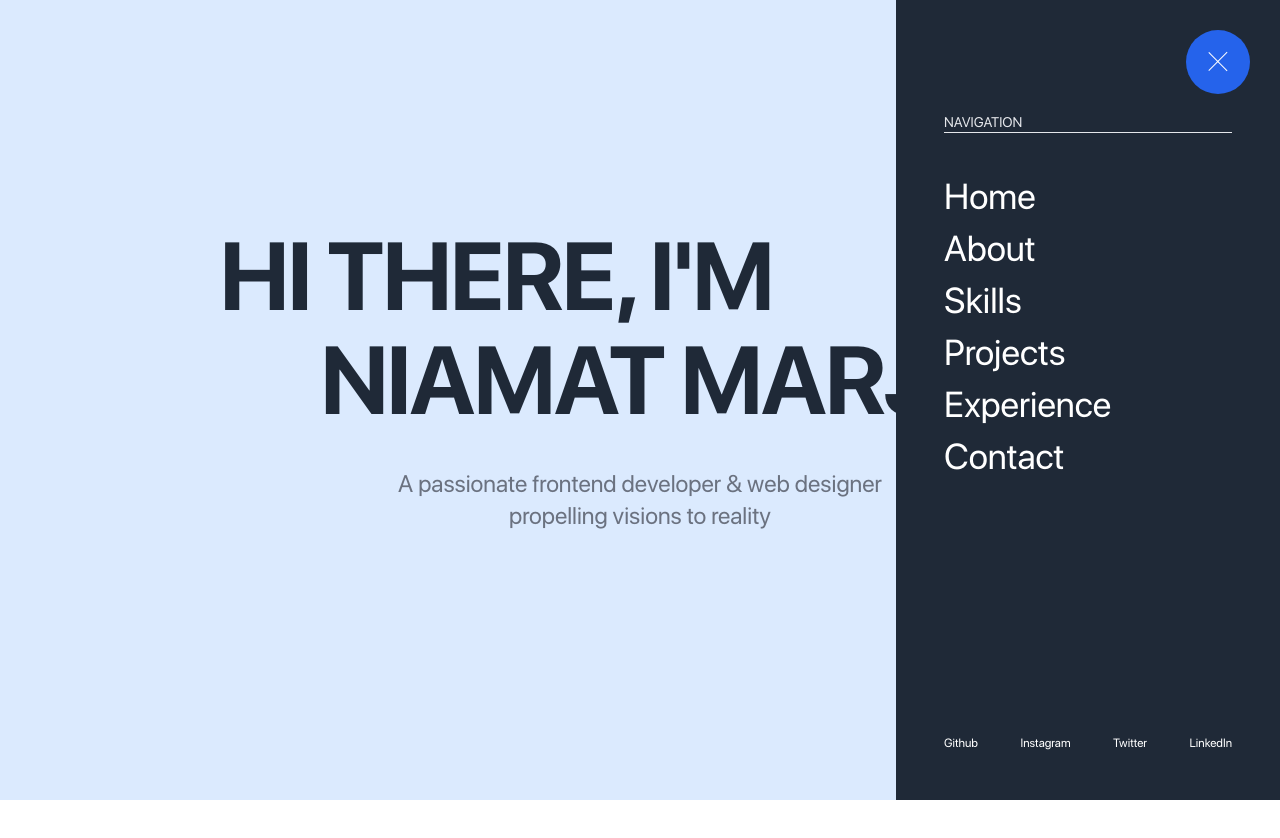
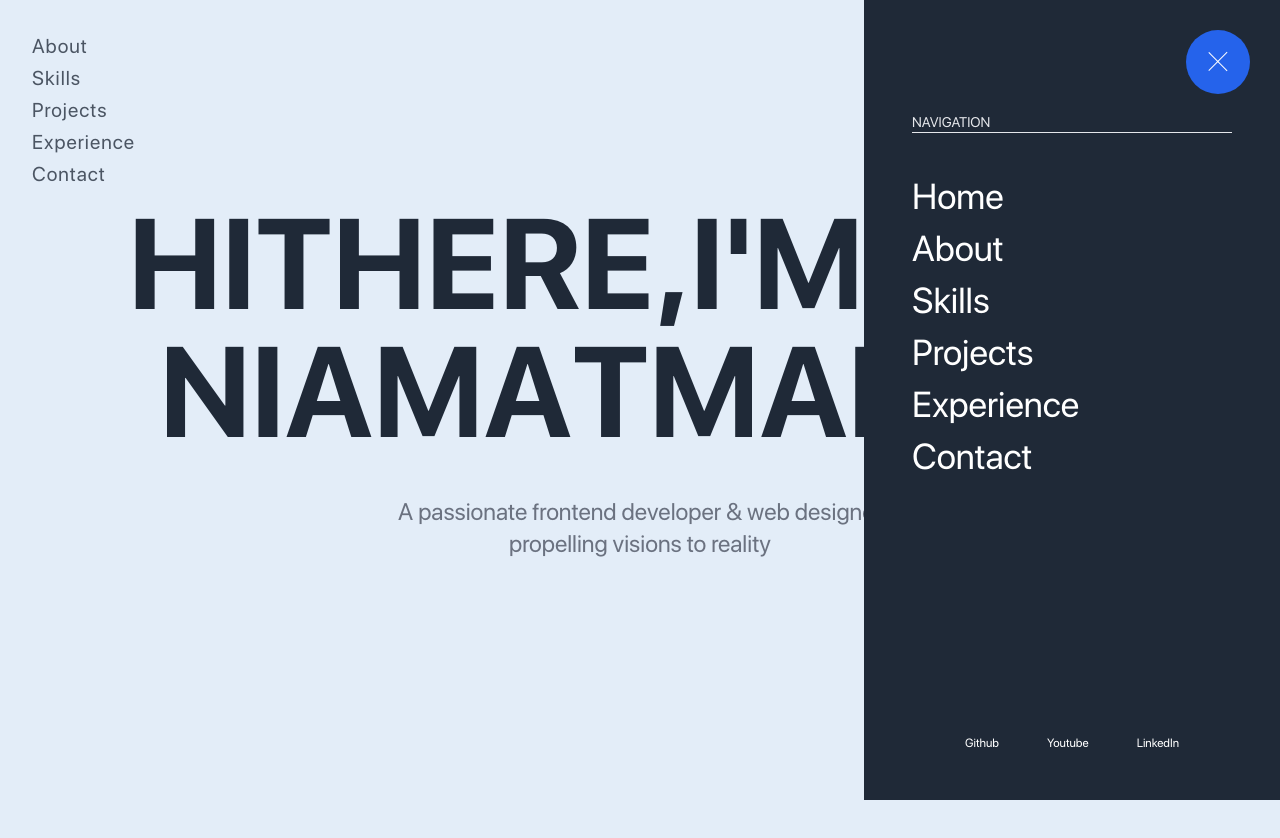
Before and after one commit to NimBuzz01/portfolio-old, a Next.js app: page / in a window 1280 px wide. Both pictures are taken after a click on the element 1218 px from the left and 62 px from the top of the page. Shown: the top 838 px of the page. Before the commit the page ends 800 px from the top, so only its background shows below. Built offline with nearby package versions, Linux system fonts and the light colour scheme.

Commit message:
feat: add side navbar

```diff
--- a/package.json
+++ b/package.json
@@ -21,6 +21,7 @@
     "next-themes": "^0.2.1",
     "react": "^18",
     "react-dom": "^18",
+    "split-type": "^0.3.4",
     "tailwind-merge": "^2.2.1",
     "tailwindcss-animate": "^1.0.7"
   },
--- a/src/app/page.tsx
+++ b/src/app/page.tsx
@@ -21,7 +21,7 @@ export default function Home() {
   }, []);
 
   return (
-    <main className="w-full bg-blue-100">
+    <main className="w-full bg-zumthor-100 h-[200dvh]">
       <AnimatePresence mode="wait">
         {isLoading && <Preloader />}
       </AnimatePresence>
--- a/src/components/header/nav/nav-footer.tsx
+++ b/src/components/header/nav/nav-footer.tsx
@@ -1,10 +1,34 @@
+import { motion } from "framer-motion";
+
+const links = [
+  {
+    title: "Github",
+    href: "https://github.com/NimBuzz01",
+  },
+  {
+    title: "Youtube",
+    href: "https://www.youtube.com/",
+  },
+  {
+    title: "LinkedIn",
+    href: "https://www.linkedin.com/in/niamatm/",
+  },
+];
+
 export default function NavFooter() {
   return (
-    <div className="flex w-full justify-between text-[12px] gap-[40px]">
-      <a>Github</a>
-      <a>Instagram</a>
-      <a>Twitter</a>
-      <a>LinkedIn</a>
+    <div className="flex w-full justify-center text-[12px] gap-12">
+      {links.map((link, index) => (
+        <motion.a
+          key={index}
+          href={link.href}
+          target="_blank"
+          whileHover={{ scale: 1.1 }}
+          transition={{ duration: 0.25 }}
+        >
+          {link.title}
+        </motion.a>
+      ))}
     </div>
   );
 }
--- a/src/components/header/nav/nav.tsx
+++ b/src/components/header/nav/nav.tsx
@@ -43,7 +43,7 @@ export default function Nav() {
       initial="initial"
       animate="enter"
       exit="exit"
-      className="h-screen bg-gray-800 w-full sm:w-96 fixed right-0 top-0 text-white z-[1]"
+      className="h-screen bg-gray-800 w-full sm:w-[26rem] fixed right-0 top-0 text-white z-[1]"
     >
       <div className="h-full box-border p-12 w-full flex flex-col justify-between">
         <div
--- a/src/components/landing/landing.tsx
+++ b/src/components/landing/landing.tsx
@@ -1,8 +1,9 @@
 import React from "react";
 import { motion } from "framer-motion";
+import Navbar from "../navbar/navbar";
 
-const heading1: string = `Hi  There, I'm`;
-const heading2: string = `Niamat  Marjan.`;
+const heading1: string = `Hi There, I'm`;
+const heading2: string = `Niamat Marjan.`;
 const description: string = `A passionate frontend developer & web designer propelling
 visions to reality`;
 
@@ -13,7 +14,7 @@ export default function Landing() {
       opacity: 1,
       y: 0,
       transition: {
-        delay: i * 0.03 + 2.8,
+        delay: i * 0.05 + 2.8,
         duration: 0.3,
         type: "spring",
         stiffness: 100,
@@ -28,7 +29,7 @@ export default function Landing() {
       opacity: 1,
       y: 0,
       transition: {
-        delay: 3.3 + Math.max(heading1.length, heading2.length) * 0.02,
+        delay: 2.8 + Math.max(heading1.length, heading2.length) * 0.05,
         duration: 2,
         type: "spring",
         stiffness: 500,
@@ -38,22 +39,38 @@ export default function Landing() {
   };
 
   const renderText = (text: string, startDelay: number = 0) =>
-    text.split("").map((char, i) => (
-      <motion.span key={i} custom={startDelay + i} variants={letterVariants}>
-        {char}
-      </motion.span>
+    text.split(" ").map((word, i) => (
+      <React.Fragment key={i}>
+        {word.split("").map((char, j) => (
+          <motion.span
+            key={j}
+            custom={startDelay + i + j * 0.05}
+            variants={letterVariants}
+          >
+            {char}
+          </motion.span>
+        ))}
+        {i < text.split(" ").length - 1 && " "}
+      </React.Fragment>
     ));
 
   return (
     <div className="flex h-screen sm:justify-center sm:items-center ">
-      <div className="p-6 max-w-[25rem] sm:flex sm:flex-col sm:items-center mt-auto mb-10 sm:mt-0 sm:max-w-[70%] w-full sm:text-center">
+      <Navbar />
+      <div className="p-6  sm:flex sm:flex-col sm:items-center mt-auto mb-10 sm:mt-0 w-full sm:text-center">
         <motion.h1
-          className="flex gap-2 flex-col text-gray-800 tracking-tight text-4xl sm:text-5xl md:text-6xl lg-text-7xl xl:text-8xl 2xl:text-9xl uppercase font-extrabold"
+          className="flex text-gray-800 text-4xl sm:text-6xl md:text-7xl lg-text-8xl xl:text-9xl 2xl:text-10xl uppercase font-extrabold sm:-translate-x-24 md:-translate-x-28 lg:-translate-x-32 xl:-translate-x-36"
           initial="hidden"
           animate="visible"
         >
-          <span className="sm:-translate-x-36">{renderText(heading1)}</span>
-          <span className="sm:translate-x-16">{renderText(heading2)}</span>
+          {renderText(heading1)}
+        </motion.h1>
+        <motion.h1
+          className="flex text-gray-800 text-4xl sm:text-6xl md:text-7xl lg-text-8xl xl:text-9xl 2xl:text-10xl uppercase font-extrabold sm:translate-x-6 md:translate-x-8 lg:translate-x-10 xl:translate-x-12"
+          initial="hidden"
+          animate="visible"
+        >
+          {renderText(heading2)}
         </motion.h1>
         <motion.p
           className="text-gray-500 sm:text-center text-lg sm:text-xl md:text-2xl w-full leading-tight mt-3 sm:mt-10 sm:max-w-96 md:max-w-[34rem]"
--- a/src/components/navbar/navbar.tsx
+++ b/src/components/navbar/navbar.tsx
@@ -1,19 +1,72 @@
-import React from "react";
+"use client";
+import { AnimatePresence, motion } from "framer-motion";
+import gsap from "gsap";
+import React, { useEffect, useRef, useState } from "react";
 
-const navLinks = {
-  About: "#about",
-  Skills: "#skills",
-  Projects: "#projects",
-  Experience: "#experiences",
-  Contact: "#contact",
-};
+const navItems = [
+  {
+    title: "About",
+    href: "#about",
+  },
+  {
+    title: "Skills",
+    href: "#skills",
+  },
+  {
+    title: "Projects",
+    href: "#projects",
+  },
+  {
+    title: "Experience",
+    href: "#experience",
+  },
+  {
+    title: "Contact",
+    href: "#contact",
+  },
+];
 
-const Navbar = () => {
+const Navbar: React.FC = () => {
+  const navRef = useRef<HTMLAnchorElement[]>([]);
+
+  useEffect(() => {
+    gsap.set(navRef.current, { autoAlpha: 0, y: "-=10" });
+    gsap.to(navRef.current, {
+      autoAlpha: 1,
+      y: "+=10",
+      stagger: 0.05,
+      delay: 3.5,
+      duration: 0.25,
+    });
+
+    navRef.current.forEach((navItem) => {
+      gsap.to(navItem, {
+        y: "-=10",
+        autoAlpha: 0,
+        duration: 0.25,
+        paused: true,
+        reversed: true,
+      });
+
+      navItem.addEventListener("mouseenter", () => {
+        gsap.to(navItem, { reversed: false });
+      });
+
+      navItem.addEventListener("mouseleave", () => {
+        gsap.to(navItem, { reversed: true });
+      });
+    });
+  }, []);
+
   return (
-    <div className="absolute right-8 top-5 tracking-wider text-gray-600  space-y-1 md:text-lg lg:text-xl">
-      {Object.entries(navLinks).map(([key, value]) => (
-        <a key={key} href={value} className="block">
-          {key}
+    <div className="absolute flex flex-col left-8 top-8 tracking-wider text-gray-600  space-y-1 md:text-lg lg:text-xl">
+      {navItems.map((link, index) => (
+        <a
+          key={index}
+          href={link.href}
+          ref={(el) => (navRef.current[index] = el!)}
+        >
+          {link.title}
         </a>
       ))}
     </div>
--- a/tailwind.config.ts
+++ b/tailwind.config.ts
@@ -52,6 +52,19 @@ const config = {
           DEFAULT: "hsl(var(--card))",
           foreground: "hsl(var(--card-foreground))",
         },
+        zumthor: {
+          "50": "#f2f6fc",
+          "100": "#e3edf8",
+          "200": "#cbdef2",
+          "300": "#a6c9ea",
+          "400": "#7cadde",
+          "500": "#5d90d4",
+          "600": "#4977c7",
+          "700": "#3f64b6",
+          "800": "#395294",
+          "900": "#324776",
+          "950": "#222d49",
+        },
       },
       borderRadius: {
         lg: "var(--radius)",
```
Also changed, not shown: 1 other file (tests, documents, lock files or other folders).
